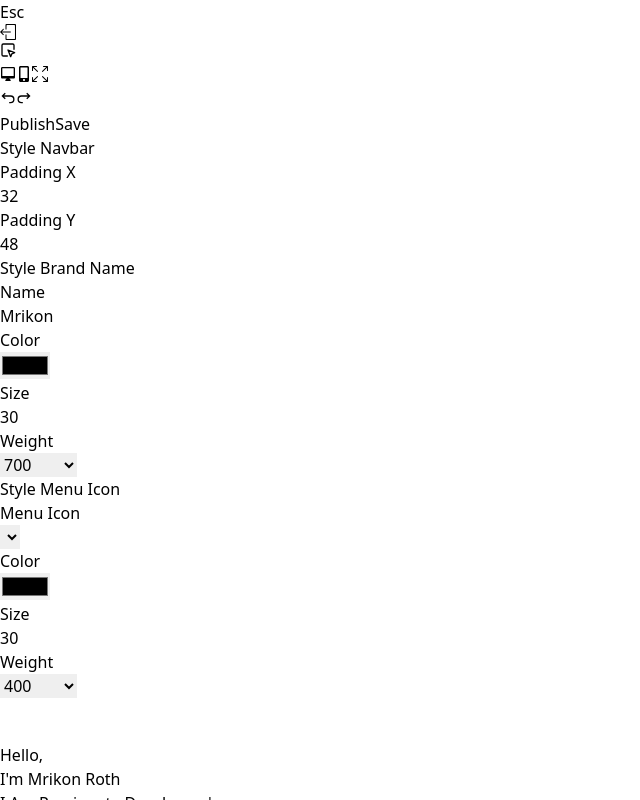
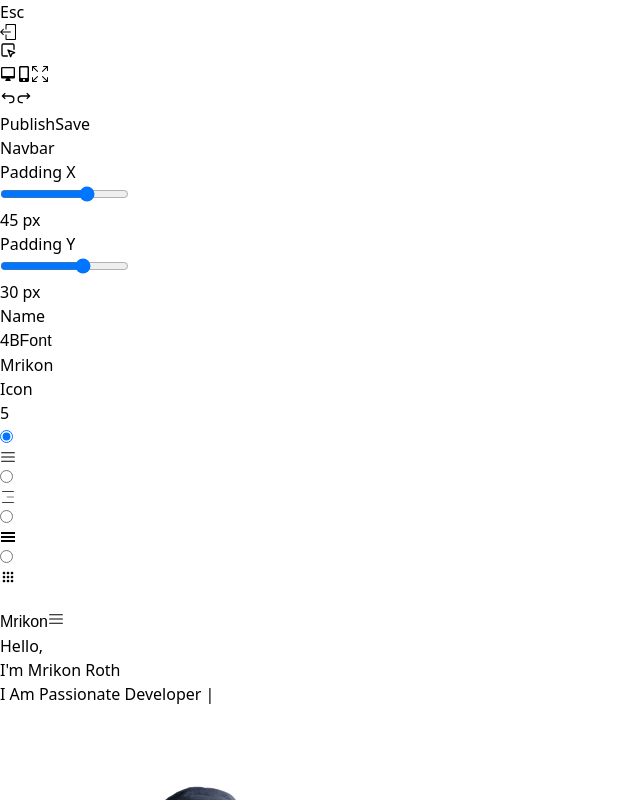
Before and after one commit to iamshiv007/portfolio-template, a React (Vite) app: page / in a window 1280 px wide. Shown: the whole page, without its empty margins (0-640 px from the left). Built offline with nearby package versions, Linux system fonts and the light colour scheme.

Commit message:
🦄 navbar cutomization

```diff
--- a/src/App.jsx
+++ b/src/App.jsx
@@ -30,7 +30,7 @@ function App() {
   return (
     <>
       <div className='h-full flex flex-col overflow-hidden'>
-        <button onClick={() => setScreenSize("desktop")} className={`text-white px-4 py-2 bg-gray-600 bg-opacity-70 border border-gray-500 border-solid rounded ${screenSize === "fullscreen" ? "" : "hidden"} absolute top-4 left-4 z-30`}>
+        <button onClick={() => setScreenSize("desktop")} className={`text-white px-4 py-2 bg-gray-600 bg-opacity-70 border border-gray-500  rounded ${screenSize === "fullscreen" ? "" : "hidden"} absolute top-8 left-8 z-40`}>
           Esc
         </button>
         <Header />
@@ -39,10 +39,15 @@ function App() {
 
           <div className={`w-full ${screenSize === "fullscreen" ? "" : "mt-2 ml-2 rounded-md"} relative overflow-y-scroll`}>
             <Navbar />
-            <div className='w-full h-full relative overflow-hidden'>
+            <div className={`w-full ${screenSize === "fullscreen" ? "h-full" : "h-[110vh]"} relative overflow-hidden`}>
               <Home />
             </div>
-            Lorem ipsum dolor sit amet consectetur adipisicing elit. Deleniti voluptas quis eaque iure atque sit earum dolorum corporis? Perferendis, laborum. Minus, consequuntur distinctio nesciunt culpa quasi assumenda dicta laborum perferendis dolorum fuga ratione vero architecto, tenetur voluptatibus tempore aut mollitia eaque voluptatum rem? Quod sequi blanditiis expedita nisi asperiores. Necessitatibus possimus iste eaque sint ullam tempora ex ipsam illo adipisci sit rem ab, sequi molestiae dolore distinctio nam placeat mollitia est aliquam accusamus qui. Asperiores aspernatur, saepe voluptate alias ad laboriosam iusto. Esse assumenda unde quasi maxime incidunt perferendis possimus hic voluptatem voluptas cum? Excepturi provident dolore et temporibus iusto!
+            <div className='relative'>
+              <div className="w-full h-full hover:border-2 hover:border-blue-500 absolute top-0 left-0 z-20" />
+              <p>
+                Lorem ipsum dolor sit amet consectetur adipisicing elit. Deleniti voluptas quis eaque iure atque sit earum dolorum corporis? Perferendis, laborum. Minus, consequuntur distinctio nesciunt culpa quasi assumenda dicta laborum perferendis dolorum fuga ratione vero architecto, tenetur voluptatibus tempore aut mollitia eaque voluptatum rem? Quod sequi blanditiis expedita nisi asperiores. Necessitatibus possimus iste eaque sint ullam tempora ex ipsam illo adipisci sit rem ab, sequi molestiae dolore distinctio nam placeat mollitia est aliquam accusamus qui. Asperiores aspernatur, saepe voluptate alias ad laboriosam iusto. Esse assumenda unde quasi maxime incidunt perferendis possimus hic voluptatem voluptas cum? Excepturi provident dolore et temporibus iusto!
+              </p>
+            </div>
           </div>
         </div>
       </div>
--- a/src/components/application/layout/Header/Header.jsx
+++ b/src/components/application/layout/Header/Header.jsx
@@ -11,7 +11,7 @@ const Header = () => {
     const { screenSize, setScreenSize } = useApplicationContext()
 
     return (
-        <header style={screenSize === "fullscreen" ? { display: "none" } : {}} className='px-5 py-4  border-b border-gray-300 border-solid flex justify-between items-center'>
+        <header style={screenSize === "fullscreen" ? { display: "none" } : {}} className='px-5 py-4  border-b border-gray-300  flex justify-between items-center'>
             <a data-tooltip-id="my-tooltip" data-tooltip-content="Exit" data-tooltip-place="right" data-tooltip-variant="success"
                 className='text-sm' href='#'><SlLogout /></a>
 
@@ -29,8 +29,8 @@ const Header = () => {
 
 
                 <div className='flex gap-2'>
-                    <button className='text-xs font-bold px-3 py-1 border border-gray-700 border-solid rounded-md'>Publish</button>
-                    <button className='text-xs text-white font-bold px-3 py-1 bg-gray-700 border border-gray-700 border-solid rounded-md'>Save</button>
+                    <button className='text-xs font-bold px-3 py-1 border border-gray-700  rounded-md'>Publish</button>
+                    <button className='text-xs text-white font-bold px-3 py-1 bg-gray-700 border border-gray-700  rounded-md'>Save</button>
                 </div>
             </div>
         </header>
--- a/src/components/portfolio/customization/Navbar/EditNavbar.jsx
+++ b/src/components/portfolio/customization/Navbar/EditNavbar.jsx
@@ -7,84 +7,58 @@ import { CgMenuGridO } from "react-icons/cg";
 import { useApplicationContext } from '../../../../context/applicationContext';
 
 const EditNavbar = () => {
-    const { iconWeight, setIconWeight, iconColor, setIconColor, setIconSize, iconSize, setMenuIcon, menuIcon, navPaddingX, navPaddingY, setNavPaddingX, setNavPaddingY, logoName, logoColor, logoSize, logoWeight, setLogoName, setLogoColor, setLogoSize, setLogoWeight } = usePortfolioValues()
+    const { setIconSize, iconSize, setMenuIcon, menuIcon, navPaddingX, navPaddingY, setNavPaddingX, setNavPaddingY, logoName, logoFontFamily, setLogoFontFamily, logoSize, logoWeight, setLogoName, setLogoSize, setLogoWeight } = usePortfolioValues()
     const icons = [<RxHamburgerMenu />, <CiMenuFries />, <GiHamburgerMenu />, <CgMenuGridO />]
     const { screenSize } = useApplicationContext()
+    const fontFamilies = ["sans-serif", "serif", "monospace", "cursive", "fantasy"]
 
     return (
-        <div style={screenSize === "fullscreen" ? { display: "none" } : {}} className='w-[300px] px-2 py-4 bg-gray-50 border border-solid rounded-md flex flex-col gap-5 overflow-y-scroll'>
+        <div style={screenSize === "fullscreen" ? { display: "none" } : {}} className='w-[400px] px-2 py-4 bg-gray-50 border  rounded-md flex flex-col gap-5 overflow-y-scroll'>
             <section>
-                <p className='text-xl p-2'>Style Navbar</p>
+                <p className='py-2'>Navbar</p>
                 <div className='flex flex-col gap-3'>
-                    <div className='flex gap-4'>
-                        <p className='p-2'>Padding X</p> <input className='w-20 p-2 border border-gray-400 border-solid' value={navPaddingX} onChange={(e) => setNavPaddingX(e.target.value)} type="number" name="navPaddingX" id="" />
+                    <div className='gap-4'>
+                        <p className='text-sm'>Padding X</p>
+                        <div className='flex gap-3'>
+                            <input value={navPaddingX} onChange={(e) => setNavPaddingX(e.target.value)} step={5} max={60} min={10} type="range" name="" id="" />
+                            <p className='text-sm w-fit px-2 py-1 border border-gray-400  rounded-sm' >{navPaddingX} px</p>
+                        </div>
                     </div>
-                    <div className='flex gap-4'>
-                        <p className='p-2'>Padding Y</p> <input className='w-20 p-2 border border-gray-400 border-solid' value={navPaddingY} onChange={(e) => setNavPaddingY(e.target.value)} type="number" name="navPaddingY" id="" />
+                    <div className='gap-4'>
+                        <p className='text-sm'>Padding Y</p>
+                        <div className='flex gap-3'>
+                            <input value={navPaddingY} onChange={(e) => setNavPaddingY(e.target.value)} step={5} max={40} min={10} type="range" name="" id="" />
+                            <p className='text-sm w-fit px-2 py-1 border border-gray-400  rounded-sm' >{navPaddingY} px</p>
+                        </div>
                     </div>
                 </div>
             </section >
             <section>
-                <p className='text-xl p-2'>Style Brand Name</p>
-                <div className='flex flex-col gap-3'>
-                    <div className='flex gap-4'>
-                        <p className='p-2'>Name</p><input value={logoName} onChange={(e) => setLogoName(e.target.value)} className='border border-gray-400 border-solid p-2 w-20' type="text" />
+                <p className='py-2'>Name</p>
+                <div className='border border-gray-500  rounded-md'>
+                    <div className='p-2 border-b border-gray-500  flex gap-1'>
+                        <button onClick={() => setLogoSize(logoSize !== 6 ? logoSize + 1 : 0)} className='text-xs px-2 py-1 bg-gray-300 hover:bg-gray-400 rounded-md'>{logoSize}</button>
+                        <button onClick={() => setLogoWeight(logoWeight !== 1 ? logoWeight + 1 : 0)} className={`text-xs font-bold px-2 py-1 ${logoWeight === 1 ? "bg-gray-400" : ""} bg-gray-300 rounded-md`}>B</button>
+                        <button style={{ fontFamily: fontFamilies[logoFontFamily] }} onClick={() => setLogoFontFamily(logoFontFamily !== 4 ? logoFontFamily + 1 : 0)} className={`text-xs px-2 py-1 bg-gray-300 hover:bg-gray-400 rounded-md`}>Font</button>
                     </div>
-                    <div className='flex gap-4'>
-                        <p className='p-2'>Color</p><input value={logoColor} onChange={(e) => setLogoColor(e.target.value)} className='border border-gray-400 border-solid p-2 w-20' type="color" name="" id="" />
-                    </div>
-                    <div className='flex gap-4'>
-                        <p className='p-2'>Size</p><input value={logoSize} onChange={(e) => setLogoSize(e.target.value)} className='border border-gray-400 border-solid p-2 w-20' type="number" name="" id="" />
-                    </div>
-                    <div className='flex gap-4'>
-                        <p className='p-2'>Weight</p><select value={logoWeight} onChange={(e) => setLogoWeight(e.target.value)} className='border border-gray-400 border-solid p-2 w-20' type="Number">
-                            <option value="100">100</option>
-                            <option value="200">200</option>
-                            <option value="300">300</option>
-                            <option value="400">400</option>
-                            <option value="500">500</option>
-                            <option value="600">600</option>
-                            <option value="700">700</option>
-                            <option value="800">800</option>
-                            <option value="900">900</option>
-                            <option value="300">Light</option>
-                            <option value="400">Normal</option>
-                            <option value="700">Bold</option>
-                            <option value="800">Bolder</option>
-                        </select>
-                    </div>
+                    <input value={logoName} onChange={(e) => setLogoName(e.target.value)} className='text-sm w-full p-2 rounded-md outline-none' type="text" />
                 </div>
             </section>
             <section>
-                <p className='ext-xl p-2'>Style Menu Icon</p>
-                <div className='flex flex-col gap-3'>
-                    <div className='flex gap-4'>
-                        <p className='p-2'>Menu Icon</p><select value={menuIcon} onChange={(e) => setMenuIcon(e.target.value)} className='w-20 p-2 border border-gray-400 border-solid' type="Number">
-                            {icons.map((icon, index) => (<option value={index}>{icon}</option>))}
-                        </select>
+                <p className='py-1'>Icon</p>
+                <div className='border border-gray-500  rounded-md'>
+                    <div className='p-2 border-b border-gray-500  flex gap-1'>
+                        <button onClick={() => setIconSize(iconSize !== 6 ? iconSize + 1 : 0)} className='text-xs px-2 py-1 bg-gray-300 hover:bg-gray-400 rounded-md'>{iconSize}</button>
                     </div>
-                    <div className='flex gap-4'>
-                        <p className='p-2'>Color</p><input value={iconColor} onChange={(e) => setIconColor(e.target.value)} className='w-20 p-2 border border-gray-400 border-solid' type="color" name="" id="" />
-                    </div>
-                    <div className='flex gap-4'>
-                        <p className='p-2'>Size</p><input value={iconSize} onChange={(e) => setIconSize(e.target.value)} className='w-20 p-2 border border-gray-400 border-solid' type="number" name="" id="" />
-                    </div>
-                    <div className='flex gap-4'>
-                        <p className='p-2'>Weight</p><select value={iconWeight} onChange={(e) => setIconWeight(e.target.value)} className='w-20 p-2 border border-gray-400 border-solid' type="Number">
-                            <option value="100">100</option>
-                            <option value="200">200</option>
-                            <option value="300">300</option>
-                            <option value="400">400</option>
-                            <option value="500">500</option>
-                            <option value="600">600</option>
-                            <option value="700">700</option>
-                            <option value="800">800</option>
-                            <option value="900">900</option>
-                            <option value="300">Light</option>
-                            <option value="400">Normal</option>
-                            <option value="700">Bold</option>
-                            <option value="800">Bolder</option>
-                        </select>
+                    <div className='p-2 flex gap-3'>
+                        {icons.map((icon, index) => (
+                            <>
+                                <div className='flex gap-1'>
+                                    <input checked={menuIcon === index} onChange={() => setMenuIcon(index)} type='radio' value={index} id={index} name="icon" />
+                                    <label className='text-lg' htmlFor={index}>{icon}</label>
+                                </div>
+                            </>
+                        ))}
                     </div>
                 </div>
             </section>
--- a/src/components/portfolio/layout/Navbar/Navbar.jsx
+++ b/src/components/portfolio/layout/Navbar/Navbar.jsx
@@ -1,20 +1,27 @@
-import React from "react"
+import React, { useState } from "react"
 import { usePortfolioValues } from "../../../../context/portfolioValuesContext";
 import { RxHamburgerMenu } from "react-icons/rx";
 import { CiMenuFries } from "react-icons/ci";
 import { GiHamburgerMenu } from "react-icons/gi";
 import { CgMenuGridO } from "react-icons/cg";
+import { useApplicationContext } from "../../../../context/applicationContext";
 
 const Navbar = () => {
-    const { iconWeight, iconColor, iconSize, menuIcon, navPaddingX, navPaddingY, logoName, logoSize, logoColor, logoWeight } = usePortfolioValues()
+    const [isNavbarSelected, setIsNavbarSelected] = useState(false)
+    const { iconSize, menuIcon, navPaddingX, navPaddingY, logoName, logoSize, logoFontFamily, logoWeight } = usePortfolioValues()
+    const { screenSize } = useApplicationContext()
 
     const icons = [<RxHamburgerMenu />, <CiMenuFries />, <GiHamburgerMenu />, <CgMenuGridO />]
+    const fontWeights = ["font-light", "font-bold"]
+    const fontSizes = ["text-sm", "text-base", "text-lg", "text-xl", "text-2xl", "text-3xl", 'text-4xl']
+    const fontFamilies = ["sans-serif", "serif", "monospace", "cursive", "fantasy"]
 
     return (
         <>
-            <navbar style={{ padding: `${navPaddingY}px ${navPaddingX}px` }} className="bg-transparent flex justify-between absolute top-0 left-0 right-0 z-10">
-                <a style={{ fontSize: `${logoSize}px`, color: logoColor, fontWeight: logoWeight }} href="#" className="text-3xl text-white font-bold">{logoName}</a>
-                <button style={{ fontSize: `${iconSize}px`, color: iconColor, fontWeight: iconWeight }} className="text-3xl text-white">{icons[menuIcon]}</button>
+            <navbar style={{ padding: `${navPaddingY}px ${navPaddingX}px` }} className="bg-transparent flex justify-between items-center absolute top-0 left-0 right-0 z-30">
+                <div onClick={() => setIsNavbarSelected(!isNavbarSelected)} className={`w-full h-full ${isNavbarSelected ? "border-4" : (screenSize === "fullscreen" ? "" :  "hover:border-2")} border-blue-400 absolute top-0 left-0 z-30`} />
+                <a style={{ fontFamily: fontFamilies[logoFontFamily] }} href="#" className={`${fontSizes[logoSize] + " " + fontWeights[logoWeight]} font- text-white`}>{logoName}</a>
+                <button className={`${fontSizes[iconSize]} text-white`}>{icons[menuIcon]}</button>
             </navbar>
         </>
     )
--- a/src/components/portfolio/pages/Home/Home.jsx
+++ b/src/components/portfolio/pages/Home/Home.jsx
@@ -1,17 +1,22 @@
 import React from 'react'
 import boy2 from "../../../../assets/boy2.png"
+import { useApplicationContext } from '../../../../context/applicationContext'
 
 const Home = () => {
+  const { screenSize } = useApplicationContext()
+
   return (
     <section className='h-full bg-[#312722] flex items-center'>
+      <div className={`w-full h-full ${screenSize === "fullscreen" ? "" : "hover:border-2"} hover:border-blue-500 absolute top-0 left-0 z-20`} />
+
       <div className='px-36 flex flex-col gap-8 z-10'>
         <p className='text-4xl text-white'>Hello,</p>
         <p className='text-7xl text-white font-bold'>I'm Mrikon Roth</p>
         <p className='text-2xl text-white'>I Am Passionate Developer |</p>
         <a href="#" className='button'>CONTACT US</a>
       </div>
-      <div className='w-[60%] h-[110%] bg-[#CE9076] rounded-full absolute top-[-10%] right-[-15%]' />
-      <img alt="boy2" src={boy2} className='absolute bottom-0 right-20' />
+      <div className='w-[800px] h-[800px] bg-[#CE9076] rounded-full absolute top-[-200px] right-[-300px]' />
+      <img alt="boy2" src={boy2} className='absolute right-0 bottom-0' />
     </section>
   )
 }
--- a/src/context/portfolioValuesContext.jsx
+++ b/src/context/portfolioValuesContext.jsx
@@ -3,19 +3,17 @@ import { createContext, useContext, useState } from "react";
 const portfolioValuesContext = createContext()
 
 export const PortfolioValuesProvider = ({ children }) => {
-    const [navPaddingX, setNavPaddingX] = useState(32)
-    const [navPaddingY, setNavPaddingY] = useState(48)
+    const [navPaddingX, setNavPaddingX] = useState(45)
+    const [navPaddingY, setNavPaddingY] = useState(30)
     const [logoName, setLogoName] = useState("Mrikon")
-    const [logoSize, setLogoSize] = useState(30)
-    const [logoColor, setLogoColor] = useState("white")
-    const [logoWeight, setLogoWeight] = useState("700")
+    const [logoSize, setLogoSize] = useState(4)
+    const [logoFontFamily, setLogoFontFamily] = useState(0)
+    const [logoWeight, setLogoWeight] = useState(1)
     const [menuIcon, setMenuIcon] = useState(0)
-    const [iconSize, setIconSize] = useState(30)
-    const [iconColor, setIconColor] = useState("white")
-    const [iconWeight, setIconWeight] = useState("400")
+    const [iconSize, setIconSize] = useState(5)
 
     return (
-        <portfolioValuesContext.Provider value={{iconWeight, setIconWeight, iconColor, setIconColor,  setIconSize, iconSize, setMenuIcon, menuIcon, navPaddingX, setNavPaddingX, navPaddingY, setNavPaddingY, logoName, setLogoName, logoSize, setLogoSize, logoColor, setLogoColor, logoWeight, setLogoWeight }}>
+        <portfolioValuesContext.Provider value={{ logoFontFamily, setLogoFontFamily, setIconSize, iconSize, setMenuIcon, menuIcon, navPaddingX, setNavPaddingX, navPaddingY, setNavPaddingY, logoName, setLogoName, logoSize, setLogoSize, logoWeight, setLogoWeight }}>
             {children}
         </portfolioValuesContext.Provider>
     )
```
